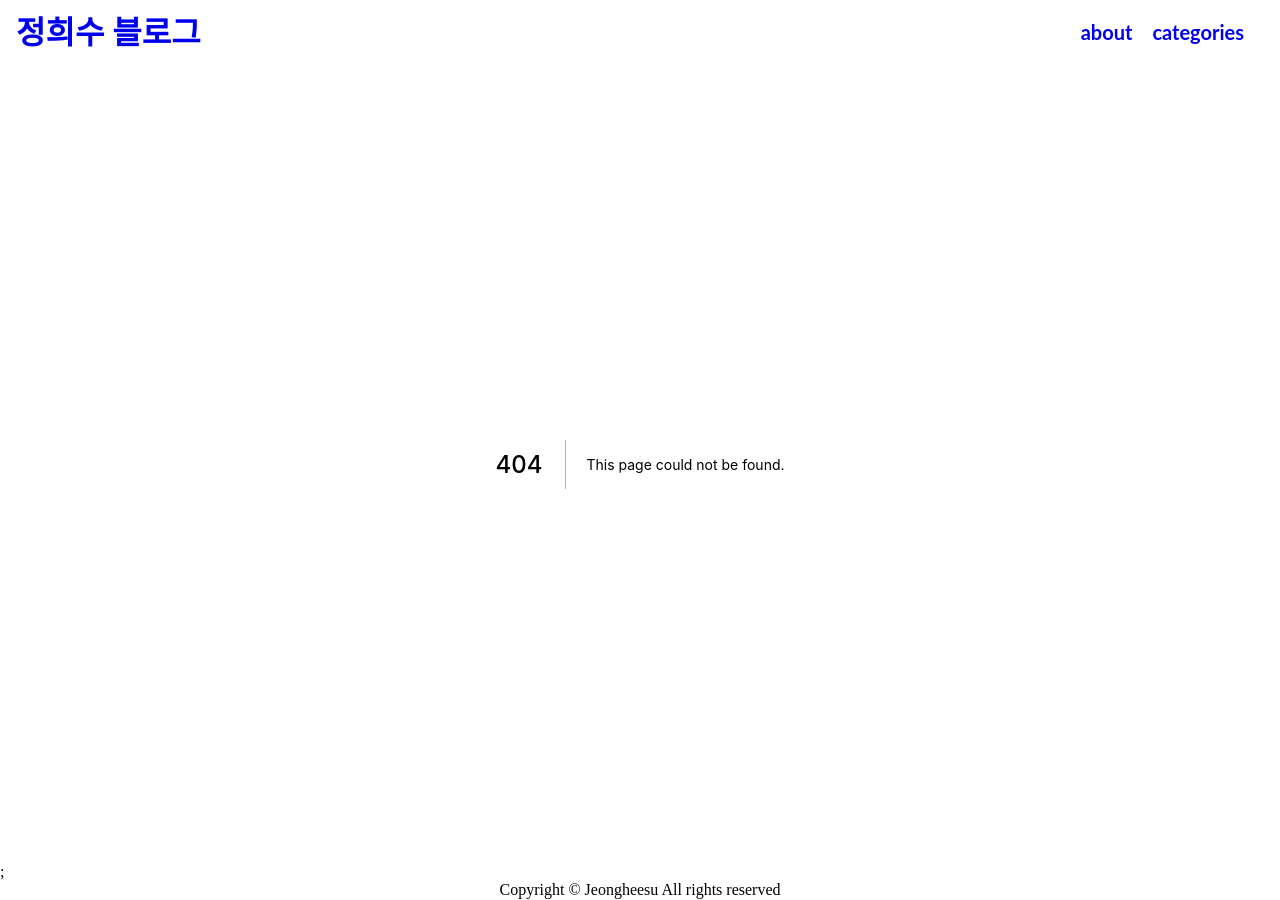
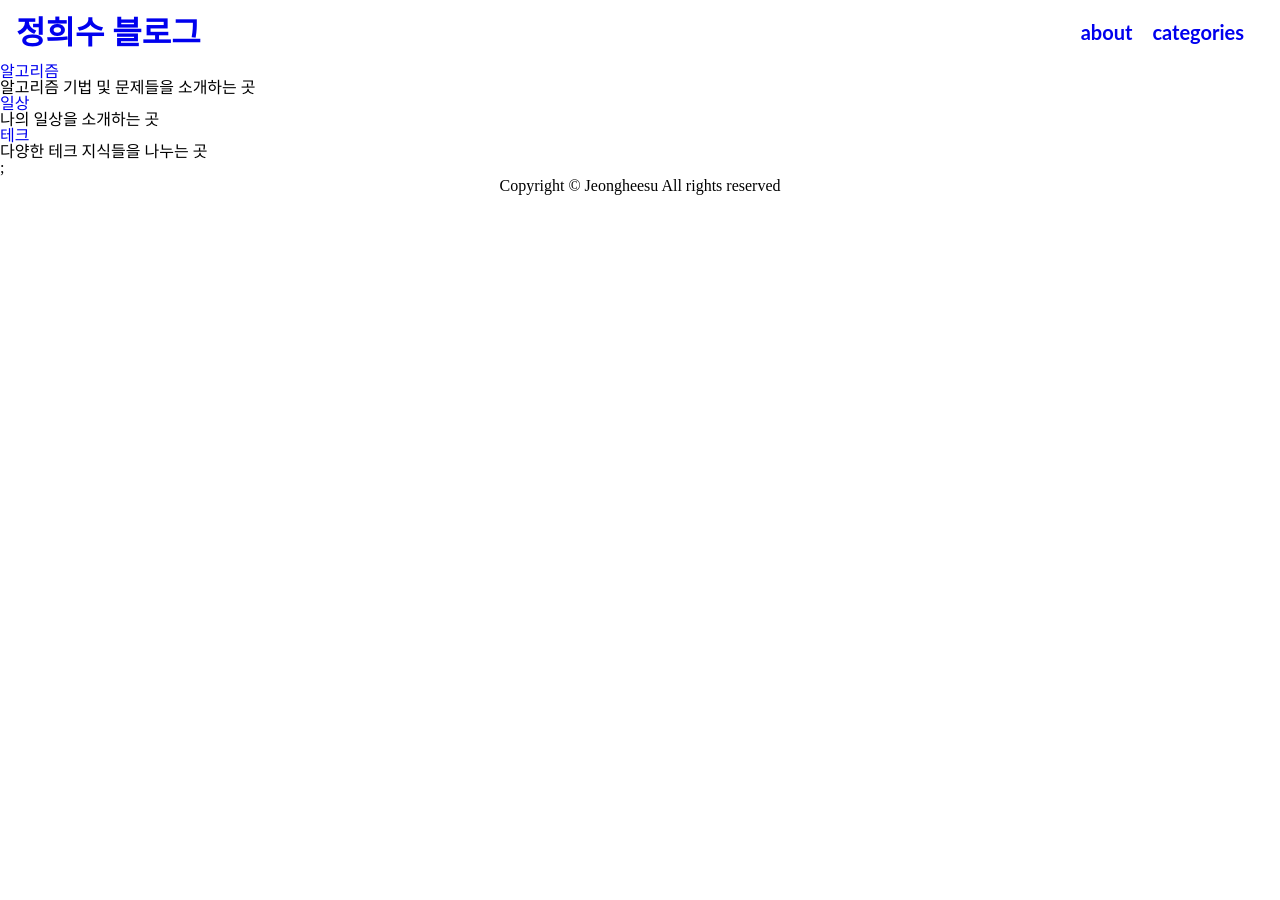
Before and after one commit to ssu1018/dev-blog, a Next.js app: page /category in a window 1280 px wide. Before the commit this address had no page. After the commit the page ends 800 px from the top, so only its background shows below. Built offline with nearby package versions, Linux system fonts and the light colour scheme.

Commit message:
Add category page

```diff
--- /dev/null
+++ b/src/pages/category/index.tsx
@@ -0,0 +1,15 @@
+import { categories } from '@/constants/categories';
+import Link from 'next/link';
+
+export default function Categories() {
+  const renderedCategories = categories.map((category) => (
+    <div>
+      <h1>
+        <Link href={category.info.path}>{category.title}</Link>
+      </h1>
+      <div>{category.detail}</div>
+    </div>
+  ));
+
+  return <div>{renderedCategories}</div>;
+}
```
